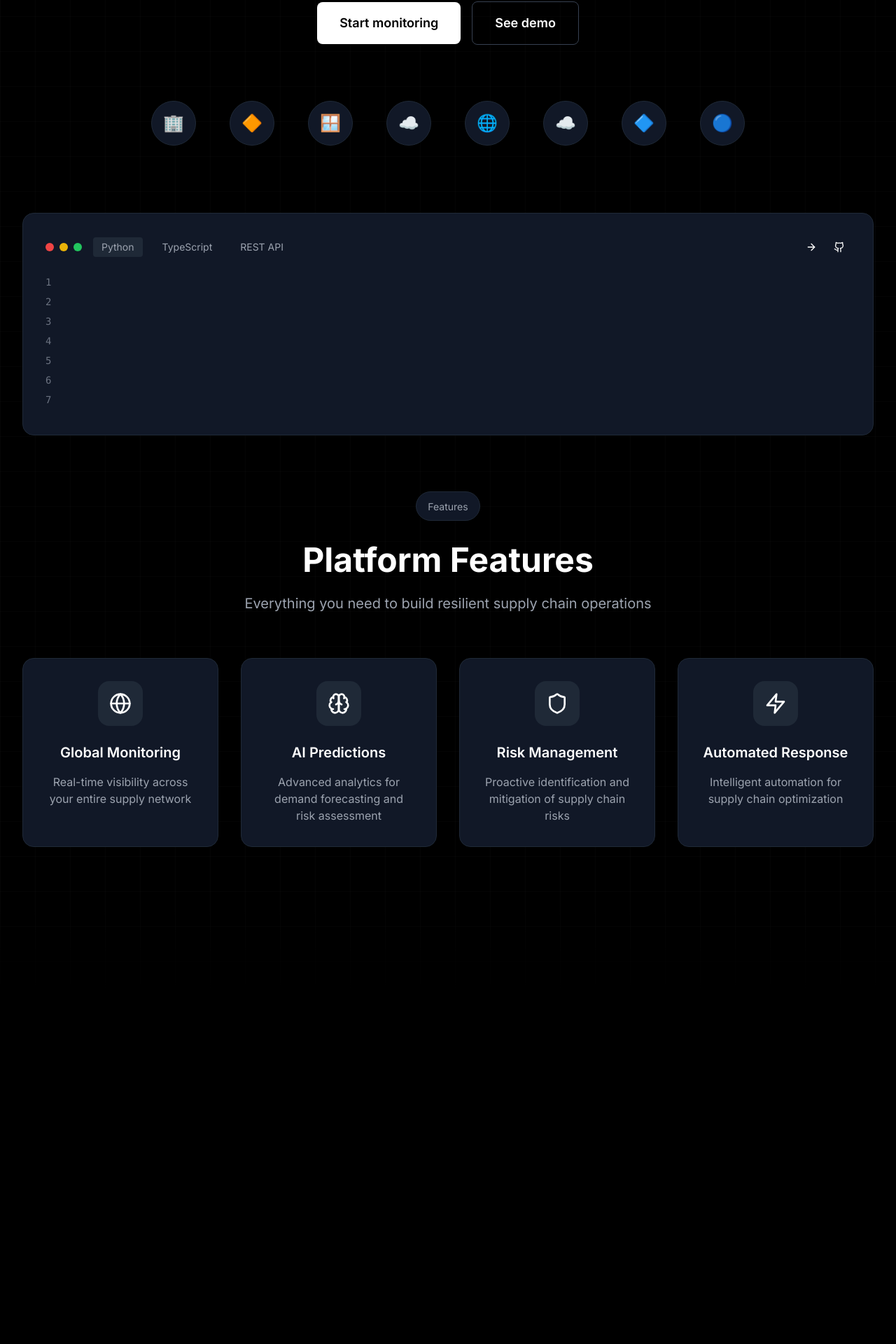
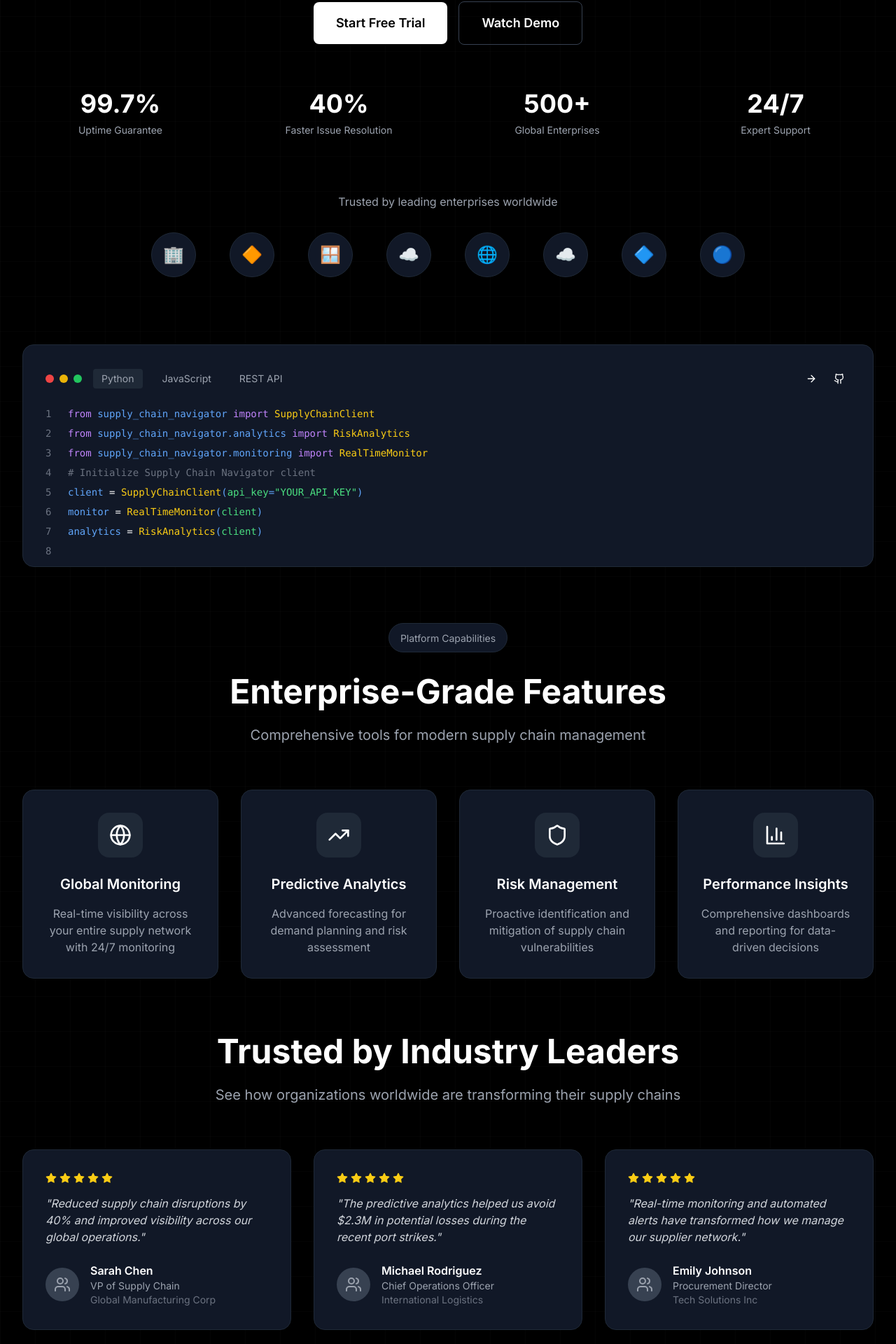
Before and after one commit to Sirius-ashwak/Forsi, a React (Vite) app: page / in a window 1280 px wide. Shown: the part 577-2497 px from the top of the page at 70% size. Before the commit the page ends 1995 px from the top, so only its background shows below. Built offline with nearby package versions, Linux system fonts and the light colour scheme.

Commit message:
Fix and complete the intro page

```diff
--- a/src/components/intro/IntroPage.tsx
+++ b/src/components/intro/IntroPage.tsx
@@ -1,6 +1,6 @@
 import React from 'react';
 import { motion } from 'framer-motion';
-import { Github, Star, ArrowRight, Zap, Globe, Brain, Shield } from 'lucide-react';
+import { Github, Star, ArrowRight, Zap, Globe, Brain, Shield, TrendingUp, BarChart3, Users, CheckCircle } from 'lucide-react';
 
 interface IntroPageProps {
   onEnter: () => void;
@@ -15,6 +15,34 @@ const integrationLogos = [
   { name: 'Google Cloud', icon: '☁️' },
   { name: 'Azure', icon: '🔷' },
   { name: 'IBM', icon: '🔵' },
+];
+
+const testimonials = [
+  {
+    quote: "Reduced supply chain disruptions by 40% and improved visibility across our global operations.",
+    author: "Sarah Chen",
+    role: "VP of Supply Chain",
+    company: "Global Manufacturing Corp"
+  },
+  {
+    quote: "The predictive analytics helped us avoid $2.3M in potential losses during the recent port strikes.",
+    author: "Michael Rodriguez",
+    role: "Chief Operations Officer",
+    company: "International Logistics"
+  },
+  {
+    quote: "Real-time monitoring and automated alerts have transformed how we manage our supplier network.",
+    author: "Emily Johnson",
+    role: "Procurement Director",
+    company: "Tech Solutions Inc"
+  }
+];
+
+const stats = [
+  { value: "99.7%", label: "Uptime Guarantee" },
+  { value: "40%", label: "Faster Issue Resolution" },
+  { value: "500+", label: "Global Enterprises" },
+  { value: "24/7", label: "Expert Support" }
 ];
 
 export const IntroPage: React.FC<IntroPageProps> = ({ onEnter }) => {
@@ -35,16 +63,16 @@ export const IntroPage: React.FC<IntroPageProps> = ({ onEnter }) => {
             <div className="w-8 h-8 bg-white rounded-lg flex items-center justify-center">
               <Zap className="w-5 h-5 text-black" />
             </div>
-            <span className="text-xl font-semibold">Supply Chain AI</span>
+            <span className="text-xl font-semibold">Supply Chain Navigator</span>
           </div>
         </div>
 
         <div className="flex items-center space-x-6">
           <nav className="hidden md:flex items-center space-x-8">
-            <a href="#" className="text-gray-400 hover:text-white transition-colors">Company</a>
-            <a href="#" className="text-gray-400 hover:text-white transition-colors">Pricing</a>
-            <a href="#" className="text-gray-400 hover:text-white transition-colors flex items-center space-x-1">
-              <span>Docs</span>
+            <a href="#features" className="text-gray-400 hover:text-white transition-colors">Features</a>
+            <a href="#pricing" className="text-gray-400 hover:text-white transition-colors">Pricing</a>
+            <a href="#docs" className="text-gray-400 hover:text-white transition-colors flex items-center space-x-1">
+              <span>Documentation</span>
               <ArrowRight className="w-3 h-3" />
             </a>
           </nav>
@@ -55,7 +83,7 @@ export const IntroPage: React.FC<IntroPageProps> = ({ onEnter }) => {
               whileTap={{ scale: 0.95 }}
               className="px-4 py-2 text-gray-400 hover:text-white transition-colors"
             >
-              Log in
+              Sign In
             </motion.button>
             <motion.button
               onClick={onEnter}
@@ -80,9 +108,9 @@ export const IntroPage: React.FC<IntroPageProps> = ({ onEnter }) => {
             className="mb-8"
           >
             <div className="inline-flex items-center space-x-2 bg-gray-900 border border-gray-800 rounded-full px-4 py-2 mb-8">
-              <span className="text-orange-400 text-sm">Built with AI</span>
+              <span className="text-orange-400 text-sm">Enterprise Ready</span>
               <span className="text-gray-500">🚀</span>
-              <span className="text-blue-400 text-sm">Enterprise Ready</span>
+              <span className="text-blue-400 text-sm">Global Scale</span>
             </div>
           </motion.div>
 
@@ -92,7 +120,7 @@ export const IntroPage: React.FC<IntroPageProps> = ({ onEnter }) => {
             transition={{ duration: 0.8, delay: 0.3 }}
             className="text-5xl md:text-7xl font-bold mb-8 leading-tight"
           >
-            AI-powered supply chain{' '}
+            Next-generation supply chain{' '}
             <span className="text-transparent bg-clip-text bg-gradient-to-r from-blue-400 to-purple-400">
               resilience platform
             </span>
@@ -104,8 +132,8 @@ export const IntroPage: React.FC<IntroPageProps> = ({ onEnter }) => {
             transition={{ duration: 0.8, delay: 0.4 }}
             className="text-xl text-gray-400 mb-12 max-w-4xl mx-auto leading-relaxed"
           >
-            Connect your supply chain data with AI-powered insights, predictive analytics,
-            and real-time monitoring across your global operations.
+            Transform your supply chain operations with advanced analytics, real-time monitoring,
+            and predictive insights. Built for enterprise scale with global reach.
           </motion.p>
 
           <motion.div
@@ -120,15 +148,36 @@ export const IntroPage: React.FC<IntroPageProps> = ({ onEnter }) => {
               whileTap={{ scale: 0.95 }}
               className="px-8 py-4 bg-white text-black rounded-lg font-semibold text-lg hover:bg-gray-100 transition-colors"
             >
-              Start monitoring
+              Start Free Trial
             </motion.button>
             <motion.button
               whileHover={{ scale: 1.05 }}
               whileTap={{ scale: 0.95 }}
               className="px-8 py-4 border border-gray-700 text-white rounded-lg font-semibold text-lg hover:border-gray-600 transition-colors"
             >
-              See demo
+              Watch Demo
             </motion.button>
+          </motion.div>
+
+          {/* Stats */}
+          <motion.div
+            initial={{ opacity: 0, y: 30 }}
+            animate={{ opacity: 1, y: 0 }}
+            transition={{ duration: 0.8, delay: 0.6 }}
+            className="grid grid-cols-2 md:grid-cols-4 gap-8 mb-16"
+          >
+            {stats.map((stat, index) => (
+              <motion.div
+                key={stat.label}
+                initial={{ opacity: 0, scale: 0.8 }}
+                animate={{ opacity: 1, scale: 1 }}
+                transition={{ duration: 0.5, delay: 0.7 + index * 0.1 }}
+                className="text-center"
+              >
+                <div className="text-3xl md:text-4xl font-bold text-white mb-2">{stat.value}</div>
+                <div className="text-sm text-gray-400">{stat.label}</div>
+              </motion.div>
+            ))}
           </motion.div>
         </div>
 
@@ -136,16 +185,17 @@ export const IntroPage: React.FC<IntroPageProps> = ({ onEnter }) => {
         <motion.div
           initial={{ opacity: 0, y: 30 }}
           animate={{ opacity: 1, y: 0 }}
-          transition={{ duration: 0.8, delay: 0.6 }}
+          transition={{ duration: 0.8, delay: 0.8 }}
           className="mb-20"
         >
+          <p className="text-center text-gray-400 mb-8">Trusted by leading enterprises worldwide</p>
           <div className="flex items-center justify-center space-x-8 md:space-x-12 overflow-x-auto pb-4">
             {integrationLogos.map((logo, index) => (
               <motion.div
                 key={logo.name}
                 initial={{ opacity: 0, scale: 0.8 }}
                 animate={{ opacity: 1, scale: 1 }}
-                transition={{ duration: 0.5, delay: 0.7 + index * 0.1 }}
+                transition={{ duration: 0.5, delay: 0.9 + index * 0.1 }}
                 className="flex-shrink-0 w-16 h-16 bg-gray-900 border border-gray-800 rounded-full flex items-center justify-center hover:border-gray-700 transition-colors cursor-pointer"
               >
                 <span className="text-2xl">{logo.icon}</span>
@@ -158,7 +208,7 @@ export const IntroPage: React.FC<IntroPageProps> = ({ onEnter }) => {
         <motion.div
           initial={{ opacity: 0, y: 30 }}
           animate={{ opacity: 1, y: 0 }}
-          transition={{ duration: 0.8, delay: 0.8 }}
+          transition={{ duration: 0.8, delay: 1.0 }}
           className="bg-gray-900 border border-gray-800 rounded-2xl p-8 mb-20"
         >
           <div className="flex items-center justify-between mb-6">
@@ -170,7 +220,7 @@ export const IntroPage: React.FC<IntroPageProps> = ({ onEnter }) => {
               </div>
               <div className="flex items-center space-x-4 text-sm text-gray-400">
                 <button className="bg-gray-800 px-3 py-1 rounded">Python</button>
-                <button className="px-3 py-1 rounded hover:bg-gray-800 transition-colors">TypeScript</button>
+                <button className="px-3 py-1 rounded hover:bg-gray-800 transition-colors">JavaScript</button>
                 <button className="px-3 py-1 rounded hover:bg-gray-800 transition-colors">REST API</button>
               </div>
             </div>
@@ -184,23 +234,27 @@ export const IntroPage: React.FC<IntroPageProps> = ({ onEnter }) => {
             </div>
           </div>
 
-          <div className="font-mono text-sm">
-            <div className="text-gray-500 mb-2">1</div>
-            <div className="text-gray-500 mb-2">2</div>
-            <div className="text-gray-500 mb-2">3</div>
-            <div className="text-gray-500 mb-2">4</div>
-            <div className="text-gray-500 mb-2">5</div>
-            <div className="text-gray-500 mb-2">6</div>
-            <div className="text-gray-500 mb-2">7</div>
+          <div className="font-mono text-sm relative">
+            <div className="absolute left-0 top-0 text-gray-500 select-none">
+              <div className="mb-2">1</div>
+              <div className="mb-2">2</div>
+              <div className="mb-2">3</div>
+              <div className="mb-2">4</div>
+              <div className="mb-2">5</div>
+              <div className="mb-2">6</div>
+              <div className="mb-2">7</div>
+              <div className="mb-2">8</div>
+            </div>
 
-            <div className="absolute left-16 top-0">
-              <div className="text-purple-400 mb-2">from <span className="text-blue-400">supply_chain_ai</span> <span className="text-purple-400">import</span> <span className="text-yellow-400">SupplyChainClient</span></div>
-              <div className="text-purple-400 mb-2">from <span className="text-blue-400">supply_chain_ai.analytics</span> <span className="text-purple-400">import</span> <span className="text-yellow-400">PredictiveAnalytics</span></div>
-              <div className="text-purple-400 mb-2">from <span className="text-blue-400">supply_chain_ai.monitoring</span> <span className="text-purple-400">import</span> <span className="text-yellow-400">RealTimeMonitor</span></div>
+            <div className="ml-8">
+              <div className="text-purple-400 mb-2">from <span className="text-blue-400">supply_chain_navigator</span> <span className="text-purple-400">import</span> <span className="text-yellow-400">SupplyChainClient</span></div>
+              <div className="text-purple-400 mb-2">from <span className="text-blue-400">supply_chain_navigator.analytics</span> <span className="text-purple-400">import</span> <span className="text-yellow-400">RiskAnalytics</span></div>
+              <div className="text-purple-400 mb-2">from <span className="text-blue-400">supply_chain_navigator.monitoring</span> <span className="text-purple-400">import</span> <span className="text-yellow-400">RealTimeMonitor</span></div>
               <div className="mb-2"></div>
-              <div className="text-gray-500 mb-2"># Initialize Supply Chain AI client</div>
+              <div className="text-gray-500 mb-2"># Initialize Supply Chain Navigator client</div>
               <div className="text-blue-400 mb-2">client <span className="text-white">=</span> <span className="text-yellow-400">SupplyChainClient</span>(<span className="text-green-400">api_key</span>=<span className="text-green-400">"YOUR_API_KEY"</span>)</div>
               <div className="text-blue-400 mb-2">monitor <span className="text-white">=</span> <span className="text-yellow-400">RealTimeMonitor</span>(<span className="text-green-400">client</span>)</div>
+              <div className="text-blue-400 mb-2">analytics <span className="text-white">=</span> <span className="text-yellow-400">RiskAnalytics</span>(<span className="text-green-400">client</span>)</div>
             </div>
           </div>
         </motion.div>
@@ -209,16 +263,17 @@ export const IntroPage: React.FC<IntroPageProps> = ({ onEnter }) => {
         <motion.div
           initial={{ opacity: 0, y: 30 }}
           animate={{ opacity: 1, y: 0 }}
-          transition={{ duration: 0.8, delay: 1.0 }}
+          transition={{ duration: 0.8, delay: 1.2 }}
           className="text-center mb-20"
+          id="features"
         >
           <div className="inline-block bg-gray-900 border border-gray-800 rounded-full px-4 py-2 mb-8">
-            <span className="text-gray-400 text-sm">Features</span>
+            <span className="text-gray-400 text-sm">Platform Capabilities</span>
           </div>
 
-          <h2 className="text-4xl md:text-5xl font-bold mb-6">Platform Features</h2>
+          <h2 className="text-4xl md:text-5xl font-bold mb-6">Enterprise-Grade Features</h2>
           <p className="text-xl text-gray-400 mb-16 max-w-3xl mx-auto">
-            Everything you need to build resilient supply chain operations
+            Comprehensive tools for modern supply chain management
           </p>
 
           <div className="grid grid-cols-1 md:grid-cols-2 lg:grid-cols-4 gap-8">
@@ -226,29 +281,29 @@ export const IntroPage: React.FC<IntroPageProps> = ({ onEnter }) => {
               {
                 icon: <Globe className="w-8 h-8" />,
                 title: 'Global Monitoring',
-                description: 'Real-time visibility across your entire supply network'
+                description: 'Real-time visibility across your entire supply network with 24/7 monitoring'
               },
               {
-                icon: <Brain className="w-8 h-8" />,
-                title: 'AI Predictions',
-                description: 'Advanced analytics for demand forecasting and risk assessment'
+                icon: <TrendingUp className="w-8 h-8" />,
+                title: 'Predictive Analytics',
+                description: 'Advanced forecasting for demand planning and risk assessment'
               },
               {
                 icon: <Shield className="w-8 h-8" />,
                 title: 'Risk Management',
-                description: 'Proactive identification and mitigation of supply chain risks'
+                description: 'Proactive identification and mitigation of supply chain vulnerabilities'
               },
               {
-                icon: <Zap className="w-8 h-8" />,
-                title: 'Automated Response',
-                description: 'Intelligent automation for supply chain optimization'
+                icon: <BarChart3 className="w-8 h-8" />,
+                title: 'Performance Insights',
+                description: 'Comprehensive dashboards and reporting for data-driven decisions'
               }
             ].map((feature, index) => (
               <motion.div
                 key={feature.title}
                 initial={{ opacity: 0, y: 30 }}
                 animate={{ opacity: 1, y: 0 }}
-                transition={{ duration: 0.6, delay: 1.1 + index * 0.1 }}
+                transition={{ duration: 0.6, delay: 1.3 + index * 0.1 }}
                 className="bg-gray-900 border border-gray-800 rounded-2xl p-8 hover:border-gray-700 transition-colors"
               >
                 <div className="w-16 h-16 bg-gray-800 rounded-2xl flex items-center justify-center mb-6 mx-auto">
@@ -260,6 +315,96 @@ export const IntroPage: React.FC<IntroPageProps> = ({ onEnter }) => {
             ))}
           </div>
         </motion.div>
+
+        {/* Testimonials */}
+        <motion.div
+          initial={{ opacity: 0, y: 30 }}
+          animate={{ opacity: 1, y: 0 }}
+          transition={{ duration: 0.8, delay: 1.4 }}
+          className="mb-20"
+        >
+          <div className="text-center mb-16">
+            <h2 className="text-4xl md:text-5xl font-bold mb-6">Trusted by Industry Leaders</h2>
+            <p className="text-xl text-gray-400 max-w-3xl mx-auto">
+              See how organizations worldwide are transforming their supply chains
+            </p>
+          </div>
+
+          <div className="grid grid-cols-1 md:grid-cols-3 gap-8">
+            {testimonials.map((testimonial, index) => (
+              <motion.div
+                key={index}
+                initial={{ opacity: 0, y: 30 }}
+                animate={{ opacity: 1, y: 0 }}
+                transition={{ duration: 0.6, delay: 1.5 + index * 0.1 }}
+                className="bg-gray-900 border border-gray-800 rounded-2xl p-8"
+              >
+                <div className="mb-6">
+                  <div className="flex items-center space-x-1 mb-4">
+                    {[...Array(5)].map((_, i) => (
+                      <Star key={i} className="w-4 h-4 text-yellow-400 fill-current" />
+                    ))}
+                  </div>
+                  <p className="text-gray-300 italic">"{testimonial.quote}"</p>
+                </div>
+                <div className="flex items-center space-x-4">
+                  <div className="w-12 h-12 bg-gray-700 rounded-full flex items-center justify-center">
+                    <Users className="w-6 h-6 text-gray-400" />
+                  </div>
+                  <div>
+                    <div className="font-semibold text-white">{testimonial.author}</div>
+                    <div className="text-sm text-gray-400">{testimonial.role}</div>
+                    <div className="text-sm text-gray-500">{testimonial.company}</div>
+                  </div>
+                </div>
+              </motion.div>
+            ))}
+          </div>
+        </motion.div>
+
+        {/* CTA Section */}
+        <motion.div
+          initial={{ opacity: 0, y: 30 }}
+          animate={{ opacity: 1, y: 0 }}
+          transition={{ duration: 0.8, delay: 1.6 }}
+          className="text-center bg-gradient-to-r from-blue-600 to-purple-600 rounded-3xl p-12"
+        >
+          <h2 className="text-4xl md:text-5xl font-bold mb-6">Ready to Transform Your Supply Chain?</h2>
+          <p className="text-xl text-blue-100 mb-8 max-w-2xl mx-auto">
+            Join hundreds of enterprises already using Supply Chain Navigator to build more resilient operations.
+          </p>
+          <div className="flex items-center justify-center space-x-4">
+            <motion.button
+              onClick={onEnter}
+              whileHover={{ scale: 1.05 }}
+              whileTap={{ scale: 0.95 }}
+              className="px-8 py-4 bg-white text-blue-600 rounded-lg font-semibold text-lg hover:bg-gray-100 transition-colors"
+            >
+              Start Free Trial
+            </motion.button>
+            <motion.button
+              whileHover={{ scale: 1.05 }}
+              whileTap={{ scale: 0.95 }}
+              className="px-8 py-4 border border-white/30 text-white rounded-lg font-semibold text-lg hover:border-white/50 transition-colors"
+            >
+              Contact Sales
+            </motion.button>
+          </div>
+          <div className="flex items-center justify-center space-x-6 mt-8 text-blue-100">
+            <div className="flex items-center space-x-2">
+              <CheckCircle className="w-5 h-5" />
+              <span>14-day free trial</span>
+            </div>
+            <div className="flex items-center space-x-2">
+              <CheckCircle className="w-5 h-5" />
+              <span>No credit card required</span>
+            </div>
+            <div className="flex items-center space-x-2">
+              <CheckCircle className="w-5 h-5" />
+              <span>Cancel anytime</span>
+            </div>
+          </div>
+        </motion.div>
       </div>
 
       {/* Bottom gradient */}
```
